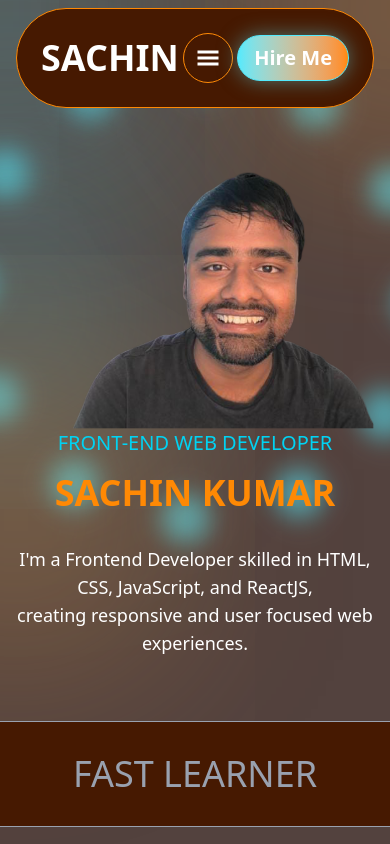
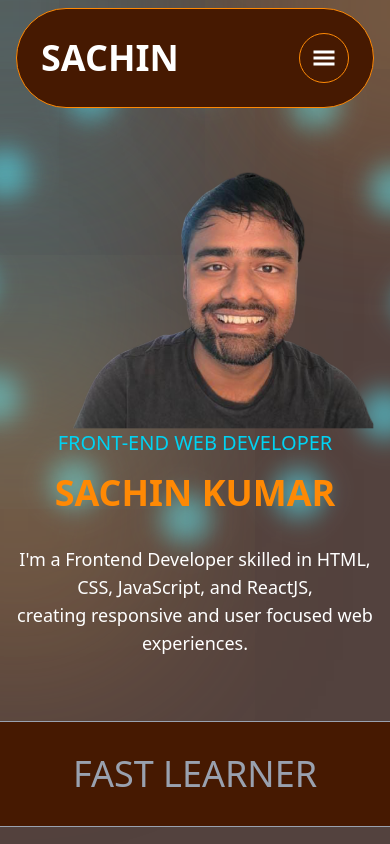
Before and after one commit to asachin1610/My_Portfolio, a React (Vite) app: page / in a window 390 px wide. Shown: the top 844 px of the page. Built offline with nearby package versions, Linux system fonts and the light colour scheme.

Commit message:
NavbarMain.jsx

```diff
--- a/src/components/navbar/NavbarMain.jsx
+++ b/src/components/navbar/NavbarMain.jsx
@@ -1,15 +1,15 @@
-import React from 'react';
+import React, { useState } from 'react';
 import NavbarLogo from './NavbarLogo';
 import NavbarLinks from './NavbarLinks';
 import NavbarBtn from './NavbarBtn';
 import { GiHamburgerMenu } from "react-icons/gi";
-import { useState } from 'react';
 
 const NavbarMain = () => {
-  const [menuOpen,setMenuOpen]=useState(false);
-  const toggleMenu = ()=>{
+  const [menuOpen, setMenuOpen] = useState(false);
+  const toggleMenu = () => {
     setMenuOpen(!menuOpen);
   };
+
   return (
     <nav className='max-w-[1300px] mx-auto px-4 w-full fixed left-[50%] -translate-x-[50%] z-20 flex gap-4 mt-2'>
       <div className="flex justify-between w-full max-w-[1200px] ms-auto bg-amber-950 items-center p-6 rounded-r-full rounded-l-full border-[0.5px] border-orange-400">
@@ -27,10 +27,10 @@ const NavbarMain = () => {
           <NavbarLinks />
         </div>
 
-    <NavbarBtn />
+
+        <NavbarBtn className="hidden sm:flex" />
       </div>
     </nav>
-
   );
 };
 
```
Lines whose indentation alone changed are shown as unchanged.
